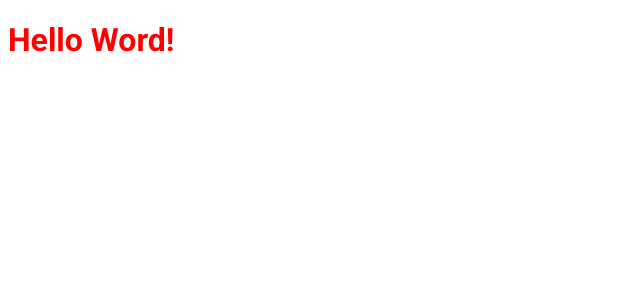
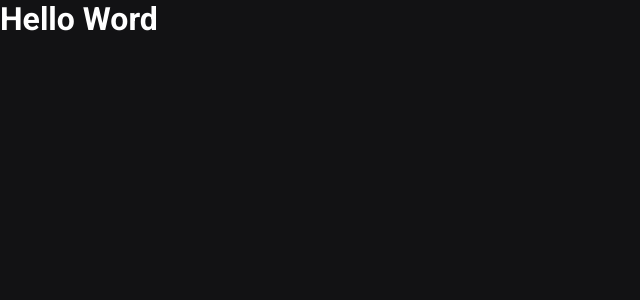
Before and after one commit to jucemar-dimon/next-typescript-jdnews, a Next.js app: page / in a window 1280 px wide. Shown: the top 300 px of the page, without its empty margins (0-640 px from the left). Built offline with nearby package versions, Linux system fonts and the light colour scheme.

Commit message:
Adiciona estilos globais na aplicação

```diff
--- a/src/pages/_app.tsx
+++ b/src/pages/_app.tsx
@@ -1,4 +1,5 @@
 import {AppProps} from 'next/app';
+import '../styles/global.scss';
 
 function MyApp({ Component, pageProps }: AppProps ) {
   return <Component {...pageProps} />
--- a/src/pages/_document.tsx
+++ b/src/pages/_document.tsx
@@ -6,7 +6,7 @@
     <Html>
       <Head>
         <link rel="preconnect" href="https://fonts.googleapis.com" />
-        <link rel="preconnect" href="https://fonts.gstatic.com" crossorigin />
+        <link rel="preconnect" href="https://fonts.gstatic.com" />
         <link href="https://fonts.googleapis.com/css2?family=Roboto:wght@400;700;900&display=swap" rel="stylesheet"/>
       </Head>
       <body>
--- a/src/pages/index.tsx
+++ b/src/pages/index.tsx
@@ -1,4 +1,3 @@
-import styles from '../styles/home.module.scss'
 import Head from 'next/head'
 
 export default function Home() {
@@ -7,9 +6,8 @@
     <Head>
     <title>Início | JDNEWS</title>
     </Head>
-
-    <h1 className={styles.title}>
-      Hello Word!
+    <h1>
+      Hello Word
       </h1>
       </>
   )
--- /dev/null
+++ b/src/styles/global.scss
@@ -0,0 +1,49 @@
+* {
+  margin: 0;
+  padding: 0;
+  box-sizing: border-box;
+}
+
+:root {
+  --white: #ffffff;
+  --gray-100: #e1e1e6;
+  --gray-300: #a8a8b3;
+  --gray-900: #121214;
+
+  --cyan-500: #61dafb;
+
+  --yellow-500: #eba417;
+}
+
+body {
+  background: var(--gray-900);
+  color: var(--white);
+}
+
+body,
+input,
+textarea,
+button,
+select {
+  font: 400 1rem "Roboto", sans-serif;
+}
+
+button {
+  cursor: pointer;
+}
+
+a {
+  color: inherit;
+  text-decoration: none;
+}
+
+@media (max-width: 1080px) {
+  html {
+    font-size: 93.75%;
+  }
+}
+@media (max-width: 720px) {
+  html {
+    font-size: 87.5%;
+  }
+}
--- a/src/styles/home.module.scss
+++ /dev/null
@@ -1,4 +0,0 @@
-.title {
-  color: red;
-  font-family: Roboto;
-}
```
